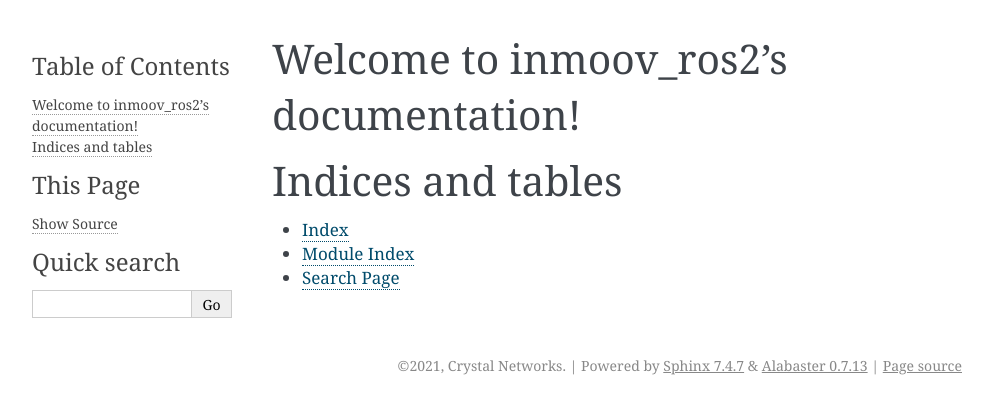
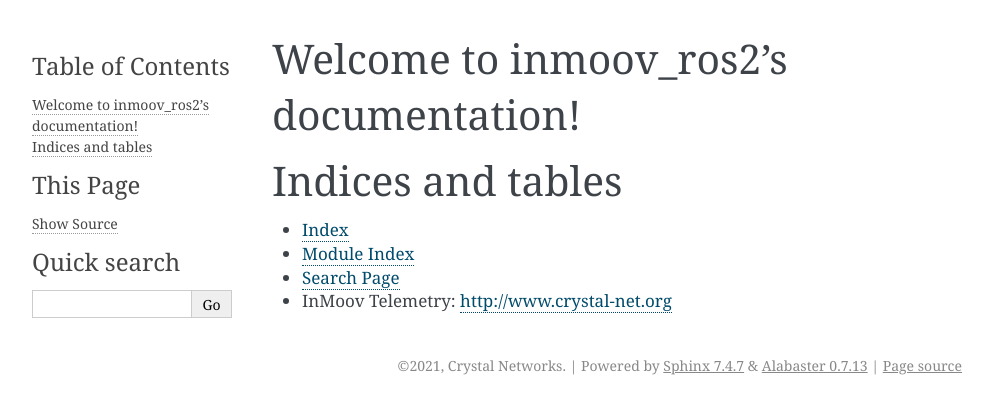
Before and after one commit to crystal-net/inmoov_core_orig, a Sphinx documentation site: the page built from docs/index.rst, in a window 1280 px wide. Shown: the top 414 px of the page, without its empty margins (148-1141 px from the left). Built offline with Sphinx 7.4.7, drawn with Linux system fonts in a browser that asks for light colours.

Commit message:
try to change rst

```diff
--- a/docs/index.rst
+++ b/docs/index.rst
@@ -18,3 +18,4 @@ Indices and tables
 * :ref:`genindex`
 * :ref:`modindex`
 * :ref:`search`
+* InMoov Telemetry: http://www.crystal-net.org
```
